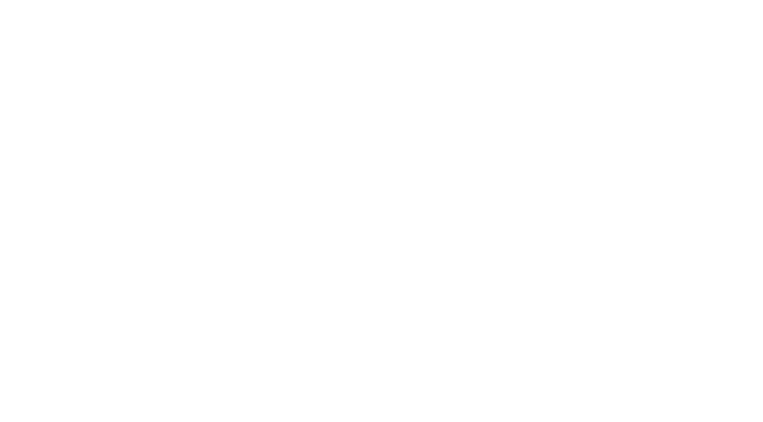
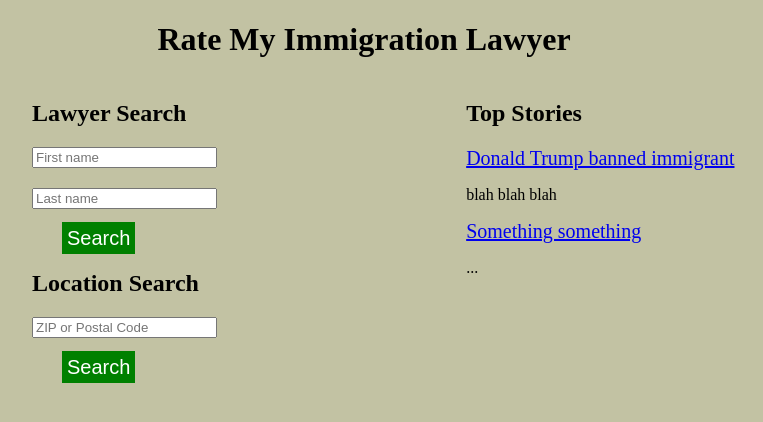
Before and after one commit to phongtra/Rate-my-immigration-lawyer-remake, a plain HTML site: page main.html in a window 1280 px wide. Shown: the whole page, without its empty margins (276-1039 px from the left). Drawn offline with Linux system fonts and the light colour scheme.

Commit message:
Finish the outline for main page

```diff
--- a/main.html
+++ b/main.html
@@ -2,8 +2,40 @@
 <html lang="en">
 <head>
   <link rel="stylesheet" href="stylesheet.css">
-  <title>Sample</title>
+  <title>Rate My Immigration Lawyer</title>
 </head>
 <body>
+  <h1 class="main_page_title">Rate My Immigration Lawyer</h1>
+  <div class="whole_page">
+  <div id="main_display_1">
+  <div class="name_search">
+    <h2>Lawyer Search</h2>
+    <input class="input" type="text" placeholder="First name">
+    <input class="input" id="last_name" type="text" placeholder="Last name">
+  </div>
+  <br>
+  <a class="button" href="#">Search</a>
+
+  <div class="location_search">
+    <h2>Location Search</h2>
+    <input class="input" type="text" placeholder="ZIP or Postal Code">
+</div>
+  <br>
+  <a class="button" href="#">Search</a>
+
+</div>
+<div id="main_display_2">
+  <h2>Top Stories</h2>
+  <div class="story1">
+  <a class="top_stories" href="#">Donald Trump banned immigrant</a>
+  <p>blah blah blah</p>
+</div>
+<div class="story2">
+<a class="top_stories" href="#">Something something</a>
+<p>...</p>
+</div>
+</div>
+</div>
+
 </body>
 </html>
--- a/stylesheet.css
+++ b/stylesheet.css
@@ -0,0 +1,46 @@
+html {
+  background-color: #c2c2a3;
+}
+.main_page_title {
+  text-align: center;
+}
+#last_name {
+  margin-top: 20px;
+  display: block;
+}
+.button {
+  padding: 5px;
+  text-decoration: none;
+  margin-left: 30px;
+  background-color: green;
+  color: white;
+  font-family: Arial;
+  font-size: 20px;
+  width: 40px;
+  }
+#main_display_1{
+  float: left;
+  width: 50%;
+  margin-left: 300px;
+}
+.name_search{
+
+  width:50%;
+}
+.location_search{
+
+  width: 50%;
+}
+
+.top_stories {
+  font-style: bold;
+  font-size: 20px;
+}
+#main_display_2 {
+
+  margin-left: 600px;
+  width: 50%
+}
+.whole_page {
+  display: inline-block;
+}
```
